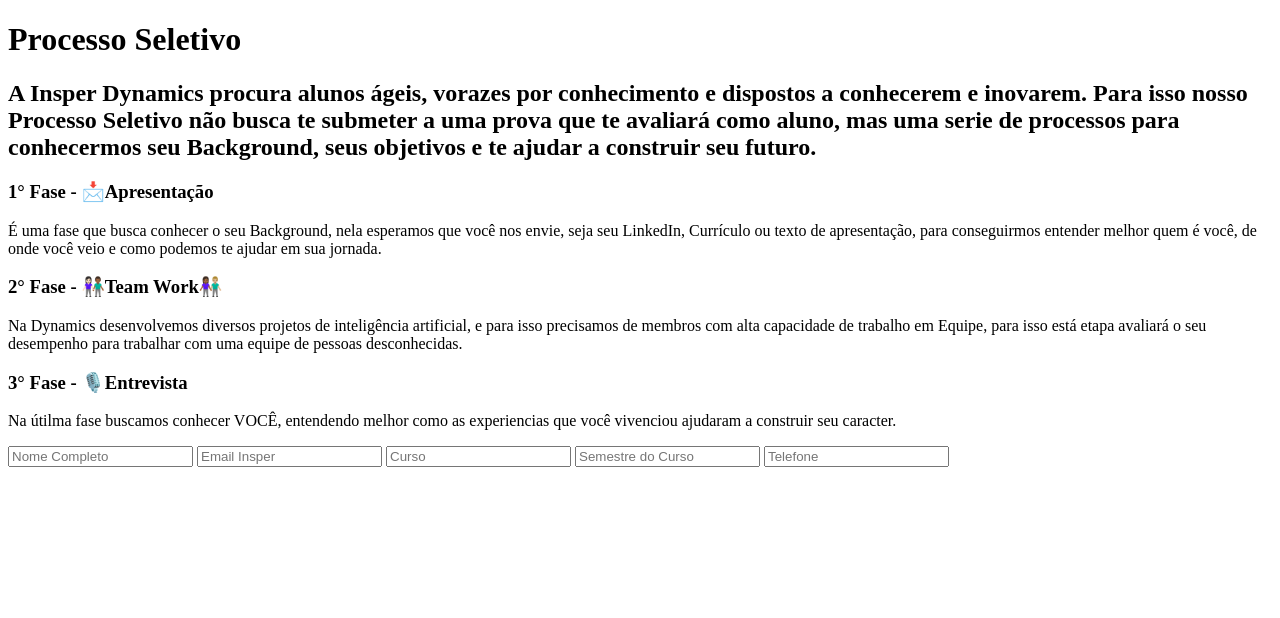
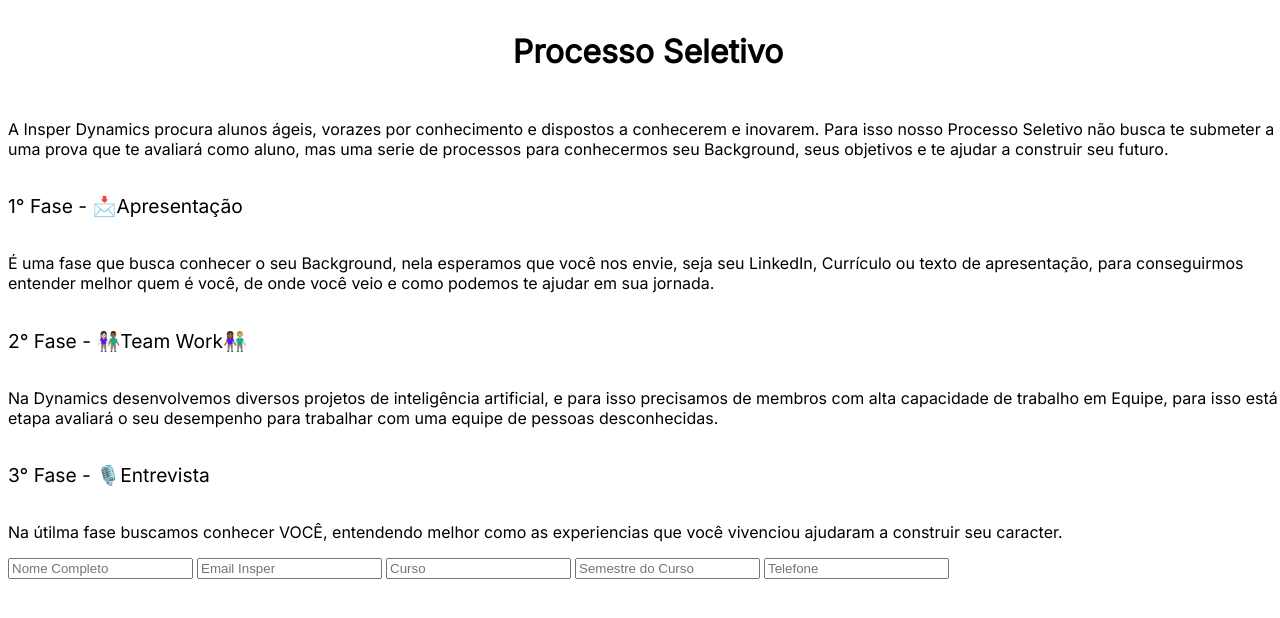
Before and after one commit to InsperDynamics/WebDev, a Django app: page /ProcessoSeletivo in a window 1280 px wide. Shown: the part 88-706 px from the top of the page. Run offline with Django 4.2, Linux system fonts and the light colour scheme.

Commit message:
Processo Seletivo

```diff
--- a/Dynamics/usuarios/templates/css/psPage.css
+++ b/Dynamics/usuarios/templates/css/psPage.css
@@ -53,3 +53,26 @@
     text-decoration:none;
     cursor:pointer;
 }
+
+p{
+    font-family: 'Inter', serif;
+}
+
+.container-main{
+    display: flex;
+    flex-direction: column;
+}
+
+.principal-text{
+    text-align: center;
+    font-size: 2rem;
+    font-weight: bolder;
+}
+
+.secondary-text{
+    font-size: 1.2rem;
+}
+
+.description-text{
+    font-weight: 200;
+}
--- a/Dynamics/usuarios/templates/index.html
+++ b/Dynamics/usuarios/templates/index.html
@@ -25,15 +25,15 @@
     </div>
 </header>
 
-<main>
-    <h1>Processo Seletivo</h1>
-    <h2>A Insper Dynamics procura alunos ágeis, vorazes por conhecimento e dispostos a conhecerem e inovarem. Para isso nosso Processo Seletivo não busca te submeter a uma prova que te avaliará como aluno, mas uma serie de processos para conhecermos seu Background, seus objetivos e te ajudar a construir seu futuro.</h2>
-    <h3>1° Fase - 📩Apresentação</h3>
-    <p>É uma fase que busca conhecer o seu Background, nela esperamos que você nos envie, seja seu LinkedIn, Currículo ou texto de apresentação, para conseguirmos entender melhor quem é você, de onde você veio e como podemos te ajudar em sua jornada.</p>
-    <h3>2° Fase - 👩🏻‍🤝‍👨🏾Team Work👩🏾‍🤝‍👨🏼</h3>
-    <p>Na Dynamics desenvolvemos diversos projetos de inteligência artificial, e para isso precisamos de membros com alta capacidade de trabalho em Equipe, para isso está etapa avaliará o seu desempenho para trabalhar com uma equipe de pessoas desconhecidas.</p>
-    <h3>3° Fase - 🎙️Entrevista</h3>
-    <p>Na útilma fase buscamos conhecer VOCÊ, entendendo melhor como as experiencias que você vivenciou ajudaram a construir seu caracter.</p>
+<main class="container-main">
+    <p class="principal-text">Processo Seletivo</p>
+    <p class="description-text">A Insper Dynamics procura alunos ágeis, vorazes por conhecimento e dispostos a conhecerem e inovarem. Para isso nosso Processo Seletivo não busca te submeter a uma prova que te avaliará como aluno, mas uma serie de processos para conhecermos seu Background, seus objetivos e te ajudar a construir seu futuro.</p>
+    <p class="secondary-text">1° Fase - 📩Apresentação</p>
+    <p class="description-text">É uma fase que busca conhecer o seu Background, nela esperamos que você nos envie, seja seu LinkedIn, Currículo ou texto de apresentação, para conseguirmos entender melhor quem é você, de onde você veio e como podemos te ajudar em sua jornada.</p>
+    <p class="secondary-text">2° Fase - 👩🏻‍🤝‍👨🏾Team Work👩🏾‍🤝‍👨🏼</p>
+    <p class="description-text">Na Dynamics desenvolvemos diversos projetos de inteligência artificial, e para isso precisamos de membros com alta capacidade de trabalho em Equipe, para isso está etapa avaliará o seu desempenho para trabalhar com uma equipe de pessoas desconhecidas.</p>
+    <p class="secondary-text">3° Fase - 🎙️Entrevista</p>
+    <p class="description-text">Na útilma fase buscamos conhecer VOCÊ, entendendo melhor como as experiencias que você vivenciou ajudaram a construir seu caracter.</p>
     <form method="post">
         {% csrf_token %}
         <input type="text" id="nome" placeholder="Nome Completo" name="nome" required>
```
